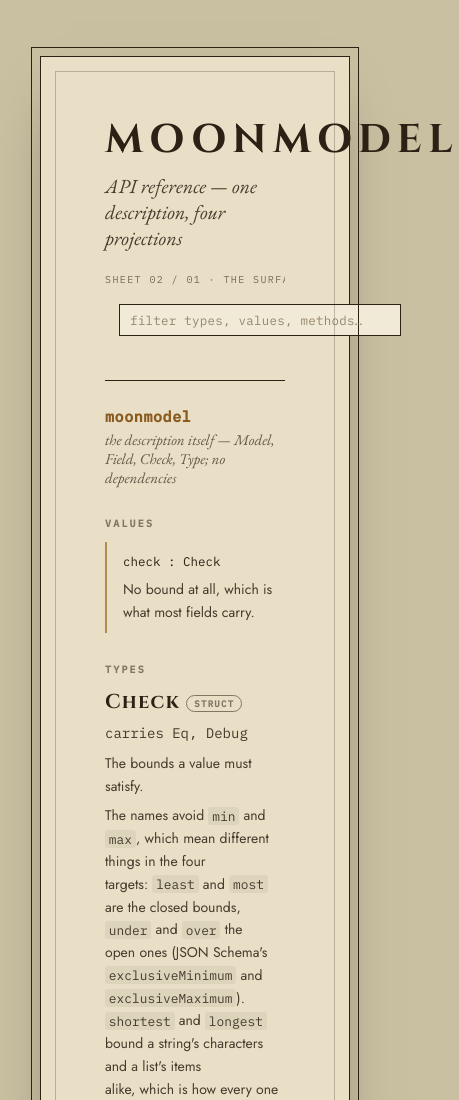
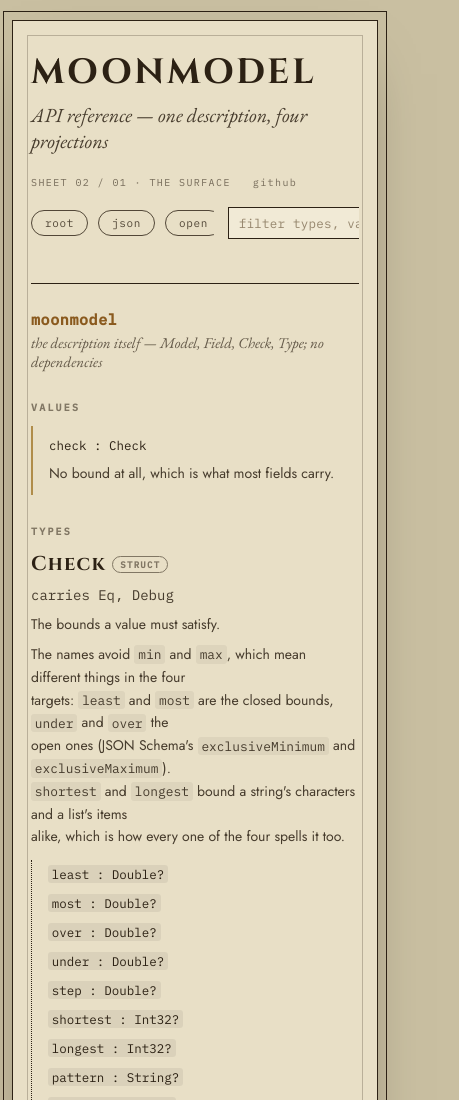
Before and after one commit to moonbitstack/moonmodel, a plain HTML site: page docs/api.html in a window 390 px wide. Shown: the top 1100 px of the page, 459 px wide, since content can reach past the window. Drawn offline with Linux system fonts and the light colour scheme.

Commit message:
docs(moonmodel): no page is wider than a 390 px phone.
Signed-off-by: Leo Cheng (heke1228) <chengkelfan@qq.com>

```diff
--- a/docs/assets/tokens.css
+++ b/docs/assets/tokens.css
@@ -189,3 +189,20 @@ a{color:inherit;text-decoration:none;}
   transition:background .16s ease,color .16s ease,border-color .16s ease;}
 .themebtn:hover{background:var(--accent);color:var(--paper);}
 .themebtn svg{display:block;}
+
+
+
+
+/* ============================================================================
+   PHONE — at 390 px the sea, the frame and the sheet's margins left the text a
+   170 px column and the title ran off the sheet. Below 600 px they shrink, the
+   title scales with the screen, a table scrolls inside its own box, and the
+   reference's toolbar scrolls in its row like the rows above it.
+   ============================================================================ */
+@media (width <= 600px){
+  html .wrap{padding:20px 12px 64px;}
+  html .sheet{padding:28px 18px;}
+  html h1{font-size:clamp(24px,9vw,40px);letter-spacing:.08em;}
+  html .sheet table{display:block;max-width:100%;overflow-x:auto;}
+  html .headrow .bar{flex:0 1 auto;min-width:0;overflow-x:auto;}
+}
```
